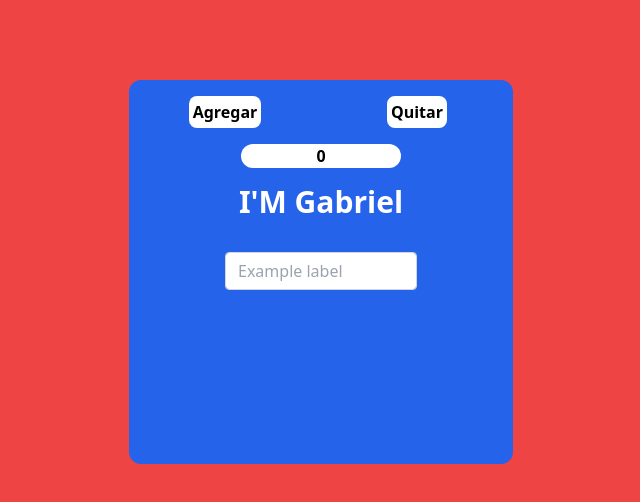
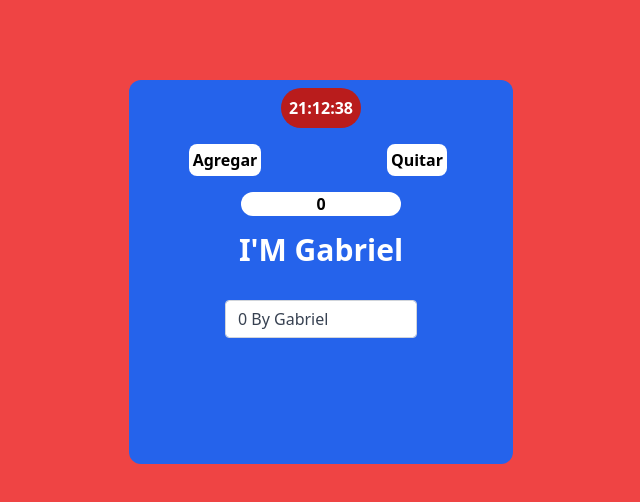
Before and after one commit to GabrielOque/react-gh-pages, a React (Create React App) app: page / in a window 1280 px wide. Shown: the top 502 px of the page, without its empty margins (319-959 px from the left). Built offline with nearby package versions, Linux system fonts and the light colour scheme.

Commit message:
Add time

```diff
--- a/src/App.js
+++ b/src/App.js
@@ -2,6 +2,34 @@ import "./App.css";
 import Agregar from "./Agregar";
 import { useState, useEffect } from "react";
 import Quitar from "./Quitar";
+
+//
+
+function muestraReloj() {
+  var fechaHora = new Date();
+  var horas = fechaHora.getHours();
+  var minutos = fechaHora.getMinutes();
+  var segundos = fechaHora.getSeconds();
+
+  if (horas < 10) {
+    horas = "0" + horas;
+  }
+  if (minutos < 10) {
+    minutos = "0" + minutos;
+  }
+  if (segundos < 10) {
+    segundos = "0" + segundos;
+  }
+
+  document.getElementById("reloj").innerHTML =
+    horas + ":" + minutos + ":" + segundos;
+}
+
+window.onload = function () {
+  setInterval(muestraReloj, 1000);
+};
+
+//
 
 function App() {
   const [items, setItems] = useState(0);
@@ -29,6 +57,11 @@ function App() {
   return (
     <h1 className="flex justify-center w-full h-screen bg-red-500">
       <div className="mt-20 bg-blue-600 w-96 h-96 rounded-xl">
+        <div className="flex justify-center mt-2">
+          <div className="flex justify-center p-2 bg-red-700 rounded-full">
+            <p id="reloj" className="font-bold text-white"></p>
+          </div>
+        </div>
         <div className="flex">
           <div className="flex justify-center w-1/2">
             <Agregar items={items} setItems={setItems} />
@@ -66,8 +99,9 @@ function App() {
         m-0
         focus:text-gray-700 focus:bg-white focus:border-blue-600 focus:outline-none
       "
-              id="exampleFormControlInput1"
+              id="input"
               placeholder="Example label"
+              value={items + " " + "By Gabriel"}
             />
           </div>
         </div>
```
